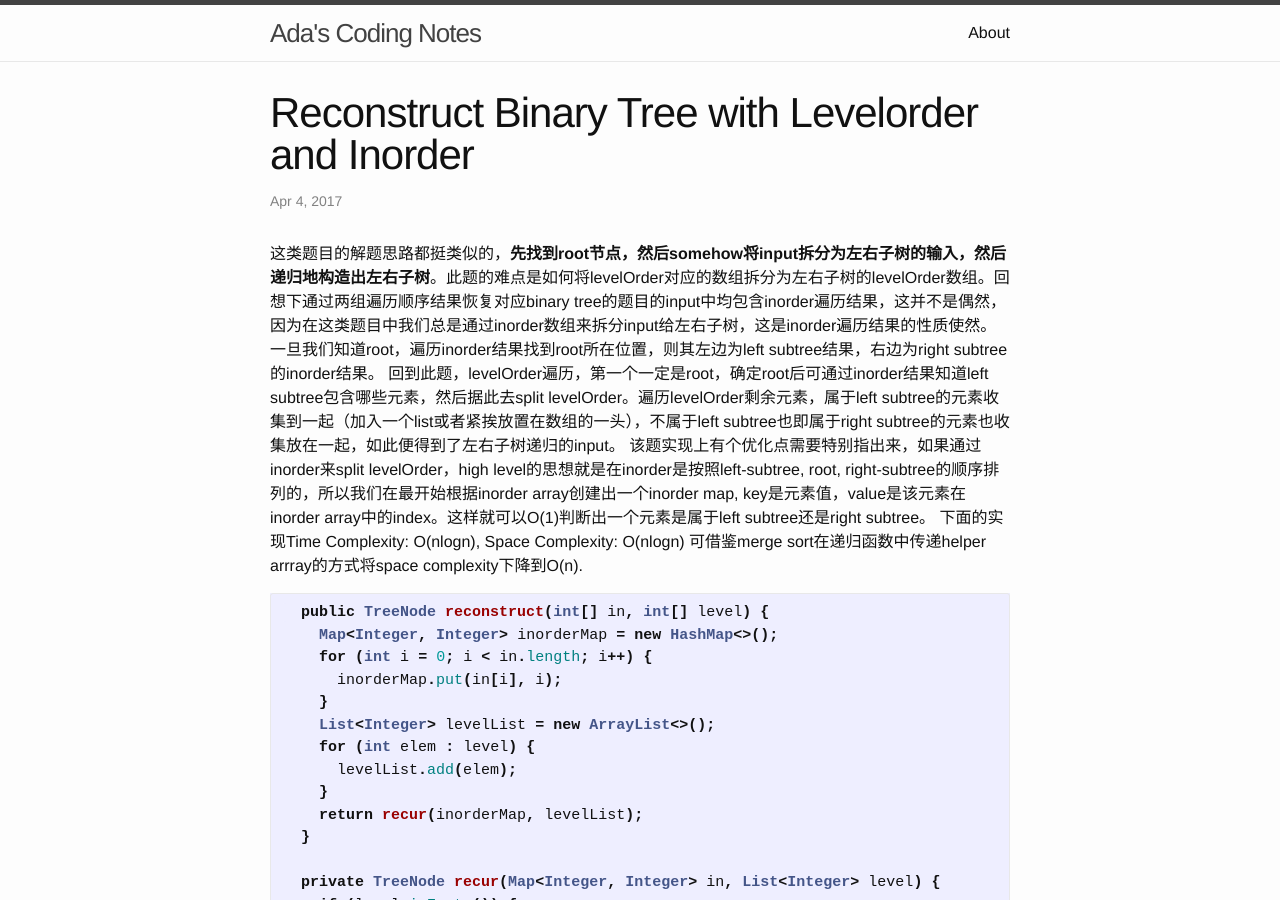
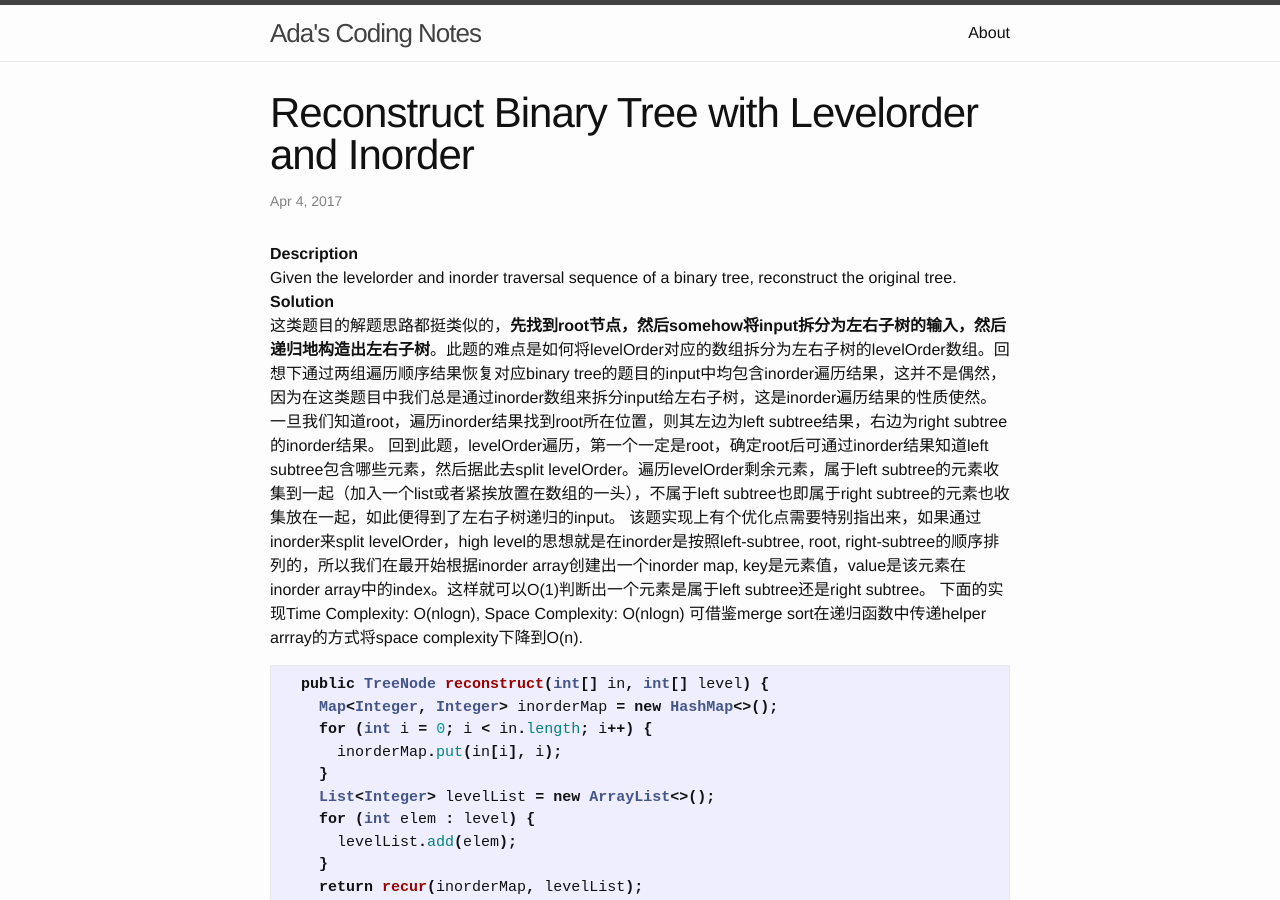
Before and after one commit to likesky3/likesky3.github.com, a Jekyll site: the page built from _posts/2017-04-04-reconstruct-binary-tree-with-levelorder-and-inorder.markdown, in a window 1280 px wide and 900 px high. Built offline with Jekyll 4.4.1, drawn with Linux system fonts in a browser that asks for light colours.

Commit message:
update 1 blog and add 1 blog
update: reconstruct binary tree with level&inorder
add: reconstruct bst with postorder

```diff
--- a/_posts/2017-04-04-reconstruct-binary-tree-with-levelorder-and-inorder.markdown
+++ b/_posts/2017-04-04-reconstruct-binary-tree-with-levelorder-and-inorder.markdown
@@ -4,8 +4,9 @@ title:  "Reconstruct Binary Tree with Levelorder and Inorder"
 date:   2017-04-04
 categories:  Tree, Recursion
 ---
-
-
+**Description**
+Given the levelorder and inorder traversal sequence of a binary tree, reconstruct the original tree.
+**Solution**
 这类题目的解题思路都挺类似的，**先找到root节点，然后somehow将input拆分为左右子树的输入，然后递归地构造出左右子树**。此题的难点是如何将levelOrder对应的数组拆分为左右子树的levelOrder数组。回想下通过两组遍历顺序结果恢复对应binary tree的题目的input中均包含inorder遍历结果，这并不是偶然，因为在这类题目中我们总是通过inorder数组来拆分input给左右子树，这是inorder遍历结果的性质使然。一旦我们知道root，遍历inorder结果找到root所在位置，则其左边为left subtree结果，右边为right subtree的inorder结果。
 回到此题，levelOrder遍历，第一个一定是root，确定root后可通过inorder结果知道left subtree包含哪些元素，然后据此去split levelOrder。遍历levelOrder剩余元素，属于left subtree的元素收集到一起（加入一个list或者紧挨放置在数组的一头），不属于left subtree也即属于right subtree的元素也收集放在一起，如此便得到了左右子树递归的input。
 该题实现上有个优化点需要特别指出来，如果通过inorder来split levelOrder，high level的思想就是在inorder是按照left-subtree, root, right-subtree的顺序排列的，所以我们在最开始根据inorder array创建出一个inorder map, key是元素值，value是该元素在inorder array中的index。这样就可以O(1)判断出一个元素是属于left subtree还是right subtree。
```
Also changed, not shown: _posts/2017-04-04-reconstruct-binary-search-tree-with-postorder.markdown (added, +30 -0 lines).
